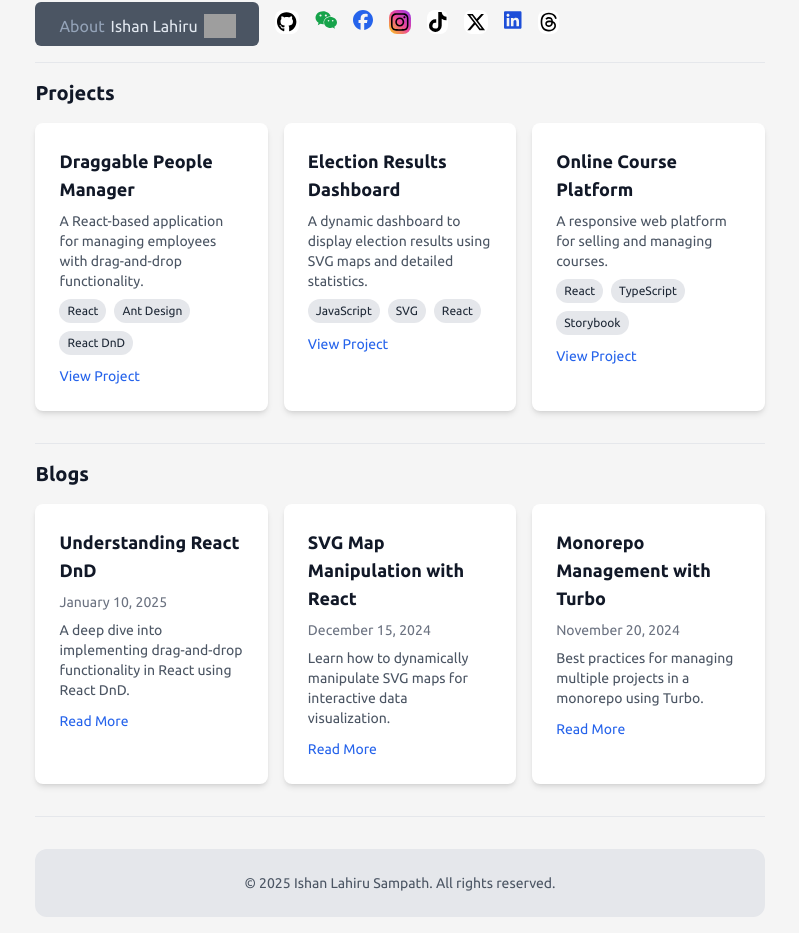
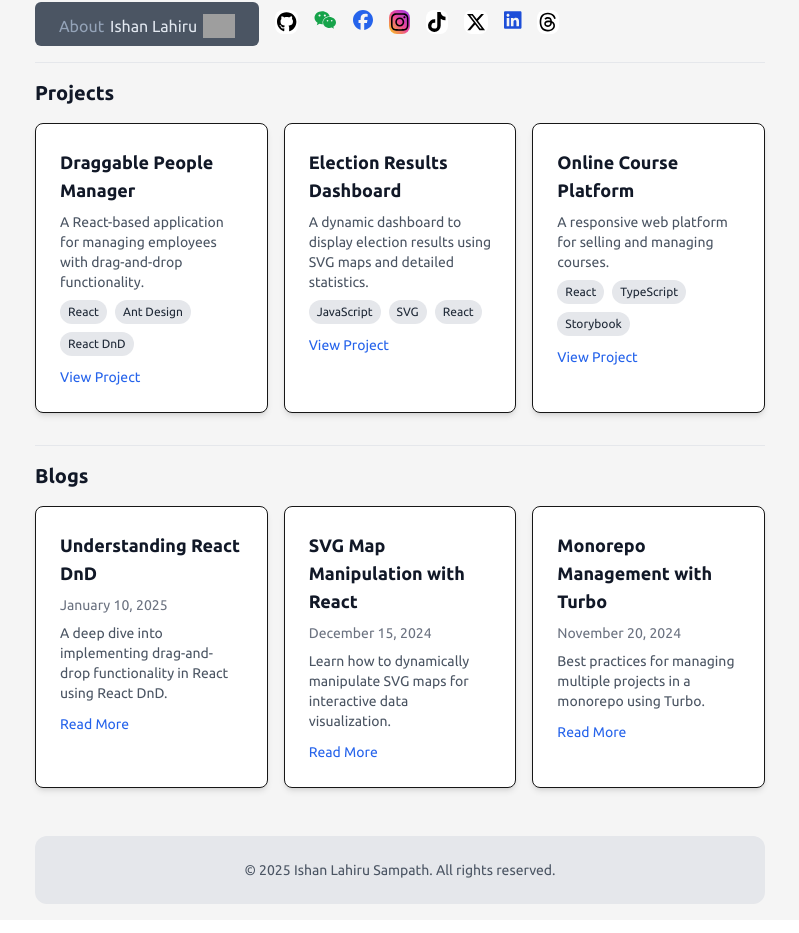
Before and after one commit to IshanLahiru/ishanlahiru.github.io, a React (Vite) app: page / in a window 1280 px wide. Shown: the part 218-1151 px from the top of the page, without its empty margins (240-1039 px from the left). Built offline with nearby package versions, Linux system fonts and the light colour scheme; grey boxes are pictures that could not be loaded; a web font is replaced by a local one.

Commit message:
Update ProjectCard and BlogCard components for improved dark mode styling

```diff
--- a/src/routes/home/homePage.tsx
+++ b/src/routes/home/homePage.tsx
@@ -68,7 +68,7 @@ const blogs = [
 
 const ProjectCard = ({ title, description, techStack, link }: any) => {
   return (
-    <div className="mb-4 rounded-lg bg-white p-6 shadow-md dark:bg-neutral-900">
+    <div className="mb-4 rounded-lg bg-white border border-neutral-900 dark:border-gray-400 p-6 shadow-md dark:bg-neutral-950">
       <h3 className="text-lg font-bold text-gray-900 dark:text-gray-100">{title}</h3>
       <p className="my-2 text-sm text-gray-600 dark:text-gray-400">{description}</p>
       <div className="my-2 flex flex-wrap gap-2">
@@ -95,7 +95,7 @@ const ProjectCard = ({ title, description, techStack, link }: any) => {
 
 const BlogCard = ({ title, description, date, link }: any) => {
   return (
-    <div className="mb-4 rounded-lg bg-white p-6 shadow-md dark:bg-neutral-900">
+    <div className="mb-4 rounded-lg bg-white border border-neutral-900 dark:border-gray-400 p-6 shadow-md dark:bg-neutral-950">
       <h3 className="text-lg font-bold text-gray-900 dark:text-gray-100">{title}</h3>
       <p className="my-2 text-sm text-gray-500 dark:text-gray-400">{date}</p>
       <p className="my-2 text-sm text-gray-600 dark:text-gray-400">{description}</p>
@@ -193,7 +193,7 @@ const HomePage: React.FC = () => {
         </div>
       </main>
       <section>
-        <hr className="border-t-0.5 mt-4 text-gray-950 dark:border-gray-500" />
+        <hr className="border-t-0.5 mt-4 text-gray-950 dark:border-gray-800" />
         <h2 className="my-4 text-xl font-semibold text-gray-900 dark:text-gray-100">Projects</h2>
         <div className="grid grid-cols-1 gap-4 sm:grid-cols-2 lg:grid-cols-3">
           {projects.map((project) => (
@@ -203,14 +203,13 @@ const HomePage: React.FC = () => {
       </section>
       <section>
         <section>
-          <hr className="border-t-0.5 mt-4 text-gray-950 dark:border-gray-500" />
+          <hr className="border-t-0.5 mt-4 text-gray-950 dark:border-gray-800" />
           <h2 className="my-4 text-xl font-semibold text-gray-900 dark:text-gray-100">Blogs</h2>
           <div className="grid grid-cols-1 gap-4 sm:grid-cols-2 lg:grid-cols-3">
             {blogs.map((blog) => (
               <BlogCard key={blog.id} {...blog} />
             ))}
           </div>
-          <hr className="border-t-0.5 mt-4 text-gray-950 dark:border-gray-500" />
         </section>
       </section>
       <Footer />
```
